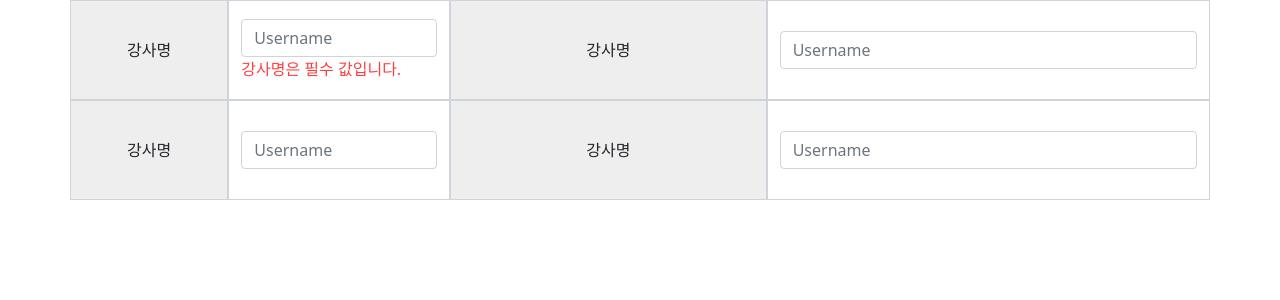
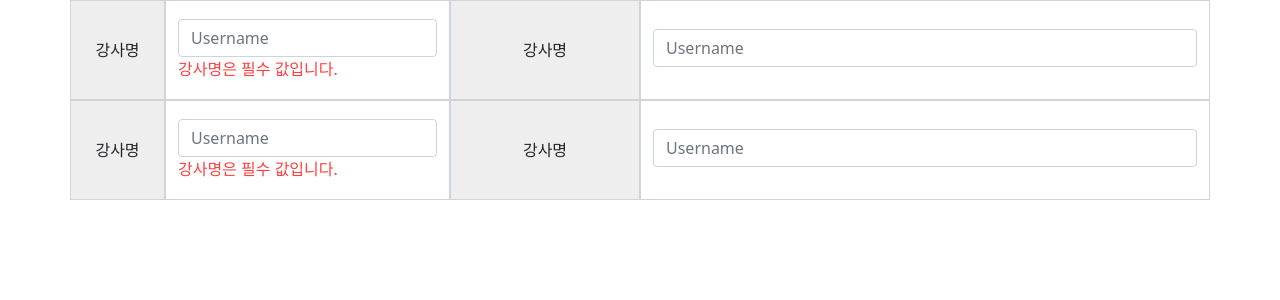
Before and after one commit to eorjs37/vue3bootstrap, a Vue app: page / in a window 1280 px wide. Shown: the top 300 px of the page. Built offline with nearby package versions, Linux system fonts and the light colour scheme.

Commit message:
css 변경

```diff
--- a/src/App.vue
+++ b/src/App.vue
@@ -2,21 +2,24 @@
 	<div class="container">
 		<div class="row">
 			<div class="col-lg-4 col-sm-12">
-				<div class="row mh-100px">
-					<div class="col-5 carrot-form-label center">강사명</div>
-					<div class="col-7 carrot-form-control align-items-center">
-						<div class="w-100per">
+				<div class="row h-100px">
+					<div class="col-3 carrot-form-label center">강사명</div>
+					<div class="col-9 carrot-form-control center">
+						<div class="w-100per h-60px">
 							<input type="text" class="form-control" placeholder="Username" />
-							<div class="error dp-block">강사명은 필수 값입니다.</div>
+							<div class="error dp-block mh-20px">강사명은 필수 값입니다.</div>
 						</div>
 					</div>
 				</div>
 			</div>
 			<div class="col-lg-8 col-sm-12">
-				<div class="row mh-100px">
-					<div class="col-5 carrot-form-label center">강사명</div>
-					<div class="col-7 carrot-form-control center">
-						<input type="text" class="form-control" placeholder="Username" />
+				<div class="row h-100px">
+					<div class="col-3 col-sm-3 carrot-form-label center">강사명</div>
+					<div class="col-9 col-sm-9 carrot-form-control center pt-15px">
+						<div class="w-100per h-60px">
+							<input type="text" class="form-control" placeholder="Username" />
+							<div class="dp-block mh-20px"></div>
+						</div>
 					</div>
 				</div>
 			</div>
@@ -24,18 +27,24 @@
 
 		<div class="row">
 			<div class="col-lg-4 col-sm-12">
-				<div class="row mh-100px">
-					<div class="col-5 carrot-form-label center">강사명</div>
-					<div class="col-7 carrot-form-control center">
-						<input type="text" class="form-control" placeholder="Username" />
+				<div class="row h-100px">
+					<div class="col-3 carrot-form-label center">강사명</div>
+					<div class="col-9 carrot-form-control center">
+						<div class="w-100per h-60px">
+							<input type="text" class="form-control" placeholder="Username" />
+							<div class="error dp-block mh-20px">강사명은 필수 값입니다.</div>
+						</div>
 					</div>
 				</div>
 			</div>
 			<div class="col-lg-8 col-sm-12">
-				<div class="row mh-100px">
-					<div class="col-5 carrot-form-label center">강사명</div>
-					<div class="col-7 carrot-form-control center">
-						<input type="text" class="form-control" placeholder="Username" />
+				<div class="row h-100px">
+					<div class="col-3 carrot-form-label center">강사명</div>
+					<div class="col-9 carrot-form-control center pt-15px">
+						<div class="w-100per h-60px">
+							<input type="text" class="form-control" placeholder="Username" />
+							<div class="dp-block mh-20px"></div>
+						</div>
 					</div>
 				</div>
 			</div>
@@ -96,4 +105,29 @@ export default {
 .w-100per {
 	width: 100%;
 }
+
+.h-100px {
+	height: 100px;
+}
+
+.h-100per {
+	height: 100%;
+}
+
+.lh-12 {
+	line-height: 1.2em;
+}
+
+.h-20px {
+	height: 20px;
+}
+
+.mh-20px {
+	min-height: 20px;
+	height: 100%;
+}
+
+.pt-15px {
+	padding-top: 15px;
+}
 </style>
```
